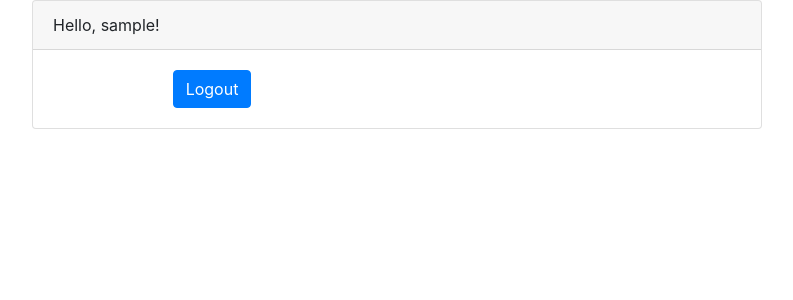
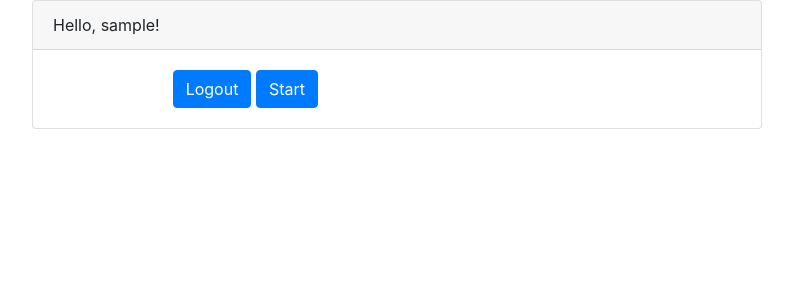
Before and after one commit to adam-osusky/wir, a Django app: page /dashboard/ in a window 1280 px wide. Shown: the part 56-356 px from the top of the page, without its empty margins (243-1036 px from the left). Run offline with Django 4.2, Linux system fonts and the light colour scheme; the visitor is signed in with stand-in values (Sample User, id 1).

Commit message:
Add start button in dashboard

```diff
--- a/ranker_site/users/templates/users/dashboard.html
+++ b/ranker_site/users/templates/users/dashboard.html
@@ -10,6 +10,7 @@
           <div class="col-md-8 offset-md-2">
             {% if user.is_authenticated %}
               <a href="{% url 'logout' %}" class="btn btn-primary">Logout</a>
+              <a href="{% url 'task_detail' %}" class="btn btn-primary">Start</a>
             {% else %}
               <a href="{% url 'login' %}" class="btn btn-primary">Login</a>
               <a href="{% url 'register' %}" class="btn btn-secondary">Register a new account</a>
```
